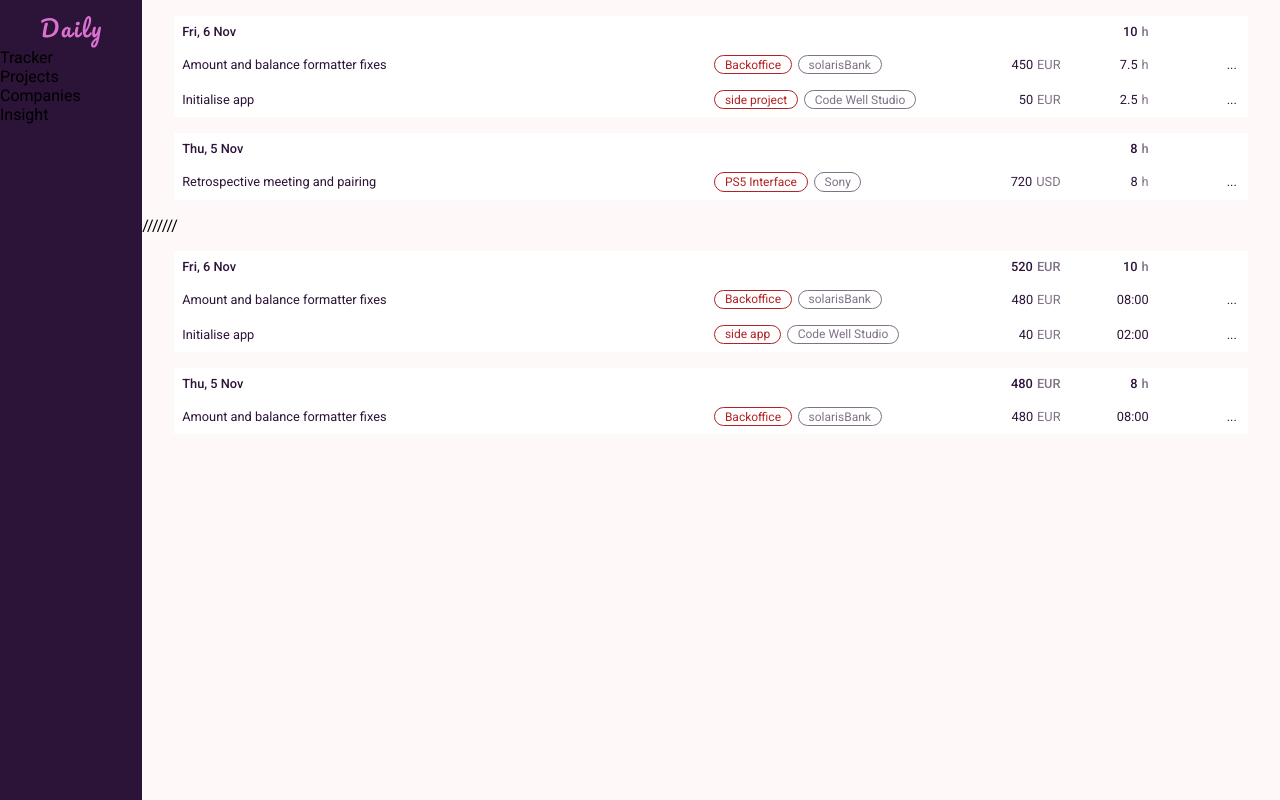
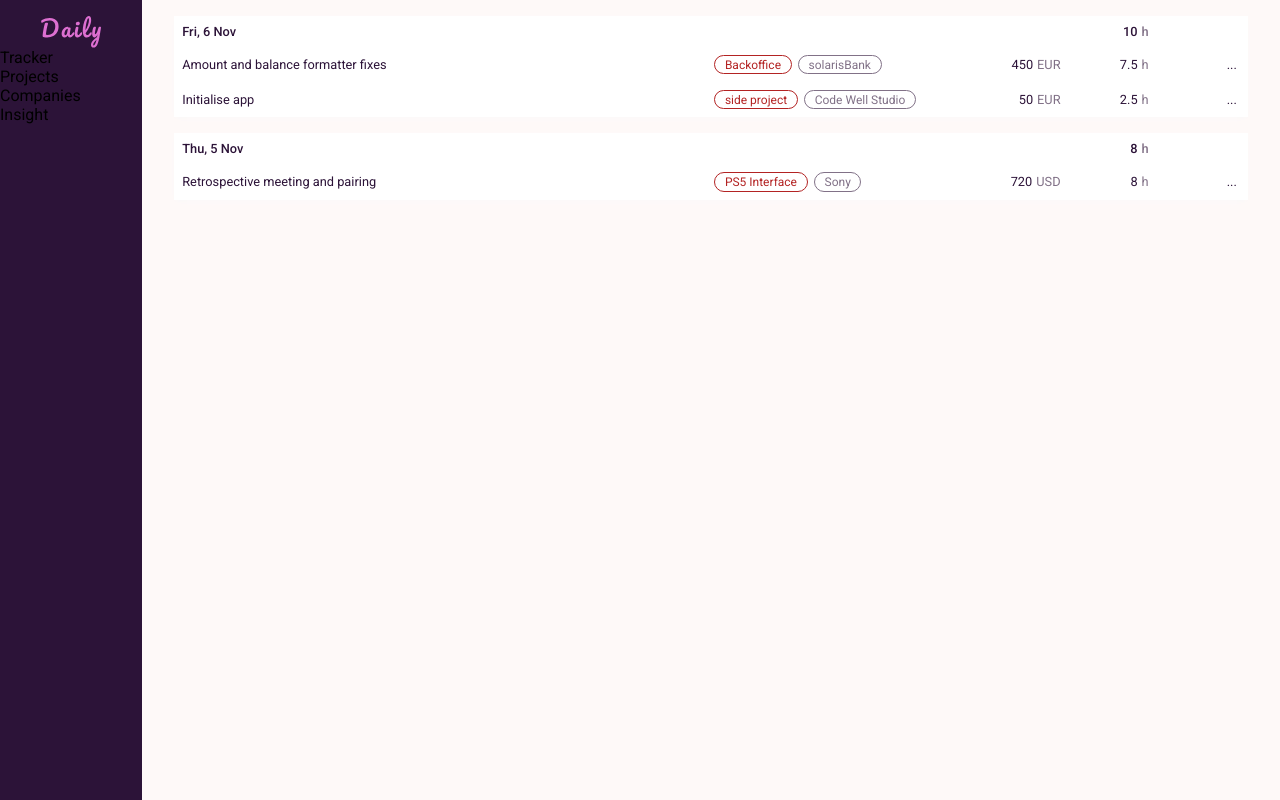
Before and after one commit to smikulic/daily, a React (Create React App) app: page / in a window 1280 px wide. Built offline with nearby package versions, Linux system fonts and the light colour scheme.

Commit message:
Remove mock html

```diff
--- a/src/App.js
+++ b/src/App.js
@@ -59,101 +59,7 @@ function App() {
               </div>
             );
           })}
-        ///////
-        <div className="day">
-          <div className="day-summary">
-            <div className="day-summary--date">Fri, 6 Nov</div>
-            <div className="day-summary--details">
-              <div className="day-summary--billable">
-                520 <span className="currency">EUR</span>
-              </div>
-              <div className="day-summary--hours">
-                10 <span className="time-format">h</span>
-              </div>
-              <div className="day-summary--actions"></div>
-            </div>
-          </div>
-          <div className="day-events">
-            <div className="day-event">
-              <div className="day-event--description">
-                Amount and balance formatter fixes
-              </div>
-              <div className="day-event--category">
-                <div className="day-event--project">
-                  <span className="tag">Backoffice</span>
-                </div>
-                <div className="day-event--client">
-                  <span className="tag">solarisBank</span>
-                </div>
-              </div>
-              <div className="day-event--details">
-                <div className="day-event--billable">
-                  480 <span className="currency">EUR</span>
-                </div>
-                <div className="day-event--hours">08:00</div>
-                <div className="day-event--edit">...</div>
-              </div>
-            </div>
-            <div className="day-event">
-              <div className="day-event--description">Initialise app</div>
-              <div className="day-event--category">
-                <div className="day-event--project">
-                  <span className="tag">side app</span>
-                </div>
-                <div className="day-event--client">
-                  <span className="tag">Code Well Studio</span>
-                </div>
-              </div>
-              <div className="day-event--details">
-                <div className="day-event--billable">
-                  40 <span className="currency">EUR</span>
-                </div>
-                <div className="day-event--hours">02:00</div>
-                <div className="day-event--edit">...</div>
-              </div>
-            </div>
-          </div>
-        </div>
-        <div className="day">
-          <div className="day-summary">
-            <div className="day-summary--date">Thu, 5 Nov</div>
-            <div className="day-summary--details">
-              <div className="day-summary--billable">
-                480 <span className="currency">EUR</span>
-              </div>
-              <div className="day-summary--hours">
-                8 <span className="time-format">h</span>
-              </div>
-              <div className="day-summary--actions"></div>
-            </div>
-          </div>
-          <div className="day-events">
-            <div className="day-event">
-              <div className="day-event--description">
-                Amount and balance formatter fixes
-              </div>
-              <div className="day-event--category">
-                <div className="day-event--project">
-                  <span className="tag">Backoffice</span>
-                </div>
-                <div className="day-event--client">
-                  <span className="tag">solarisBank</span>
-                </div>
-              </div>
-              <div className="day-event--details">
-                <div className="day-event--billable">
-                  480 <span className="currency">EUR</span>
-                </div>
-                <div className="day-event--hours">08:00</div>
-                <div className="day-event--edit">...</div>
-              </div>
-            </div>
-          </div>
-        </div>
       </div>
-      {/* <header className="App-header">
-        <img src={logo} className="App-logo" alt="logo" />
-      </header> */}
     </div>
   );
 }
```
